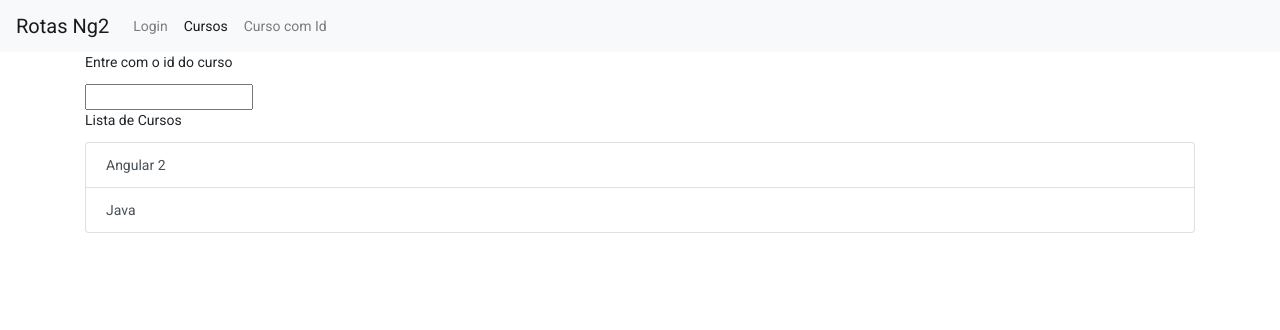
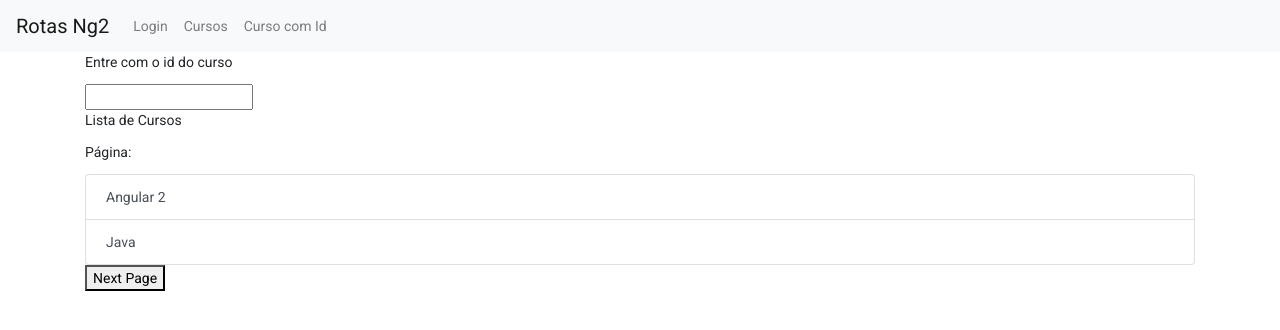
Before and after one commit to renatodev95/angular-training, an Angular app in the folder rotas/: page /cursos in a window 1280 px wide. Shown: the top 330 px of the page. Built offline with nearby package versions, Linux system fonts and the light colour scheme.

Commit message:
#56: Rotas: Definindo e extraindo parâmetros de url (query)

```diff
--- a/rotas/src/app/app.component.html
+++ b/rotas/src/app/app.component.html
@@ -3,7 +3,7 @@
     <div class="collapse navbar-collapse" id="navbarNavAltMarkup">
         <div class="navbar-nav">
             <a routerLinkActive="active" class="nav-item nav-link" routerLink="/login">Login</a>
-            <a routerLinkActive="active" class="nav-item nav-link" routerLink="/cursos">Cursos</a>
+            <a routerLinkActive="active" class="nav-item nav-link" routerLink="/cursos" [queryParams]="{pagina:1}">Cursos</a>
             <a routerLinkActive="active" class="nav-item nav-link" [routerLink]="['curso', idCurso.value]">Curso com Id</a>
         </div>
     </div>
--- a/rotas/src/app/cursos/cursos.component.html
+++ b/rotas/src/app/cursos/cursos.component.html
@@ -1,7 +1,8 @@
 <p>Lista de Cursos</p>
-
+<p>Página: {{ pagina }}</p>
 <div class="list-group">
     <a class="list-group-item list-group-item-action" *ngFor="let curso of cursos" [routerLink]="['/curso', curso.id]">
         {{ curso.nome }}
     </a>
 </div>
+<button (click)="proximaPagina()">Next Page</button>
--- a/rotas/src/app/cursos/cursos.component.ts
+++ b/rotas/src/app/cursos/cursos.component.ts
@@ -1,20 +1,39 @@
-import { Component, OnInit } from '@angular/core';
+import { Component, OnDestroy, OnInit } from '@angular/core';
+import { ActivatedRoute, Router } from '@angular/router';
+import { Subscription } from 'rxjs';
 
 import { CursosService } from './cursos.service';
 
 @Component({
   selector: 'app-cursos',
   templateUrl: './cursos.component.html',
-  styleUrls: ['./cursos.component.css']
+  styleUrls: ['./cursos.component.css'],
 })
-export class CursosComponent implements OnInit {
+export class CursosComponent implements OnInit, OnDestroy {
+  cursos: any[] = [];
+  pagina: number = 0;
+  inscricao: Subscription = new Subscription();
 
-  cursos: any[] = [];
-
-  constructor(private cursosService: CursosService) { }
+  constructor(
+    private cursosService: CursosService,
+    private route: ActivatedRoute,
+    private router: Router
+  ) {}
 
   ngOnInit(): void {
     this.cursos = this.cursosService.getCursos();
+    this.inscricao = this.route.queryParams.subscribe((queryParams: any) => {
+      this.pagina = queryParams['pagina'];
+    });
   }
 
+  ngOnDestroy(): void {
+    this.inscricao.unsubscribe();
+  }
+
+  proximaPagina() {
+    // this.pagina++;
+    this.router.navigate(['cursos'],
+    {queryParams: {'pagina': ++this.pagina}})
+  }
 }
```
